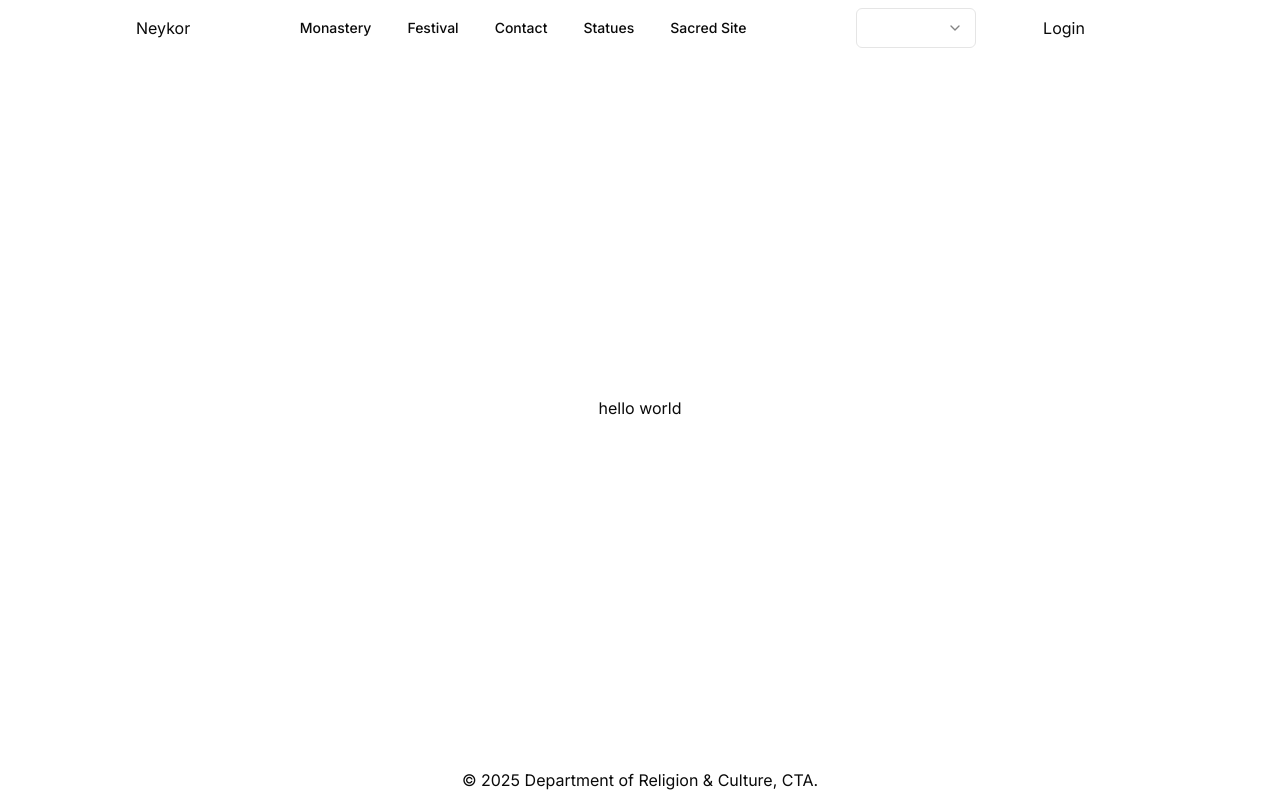
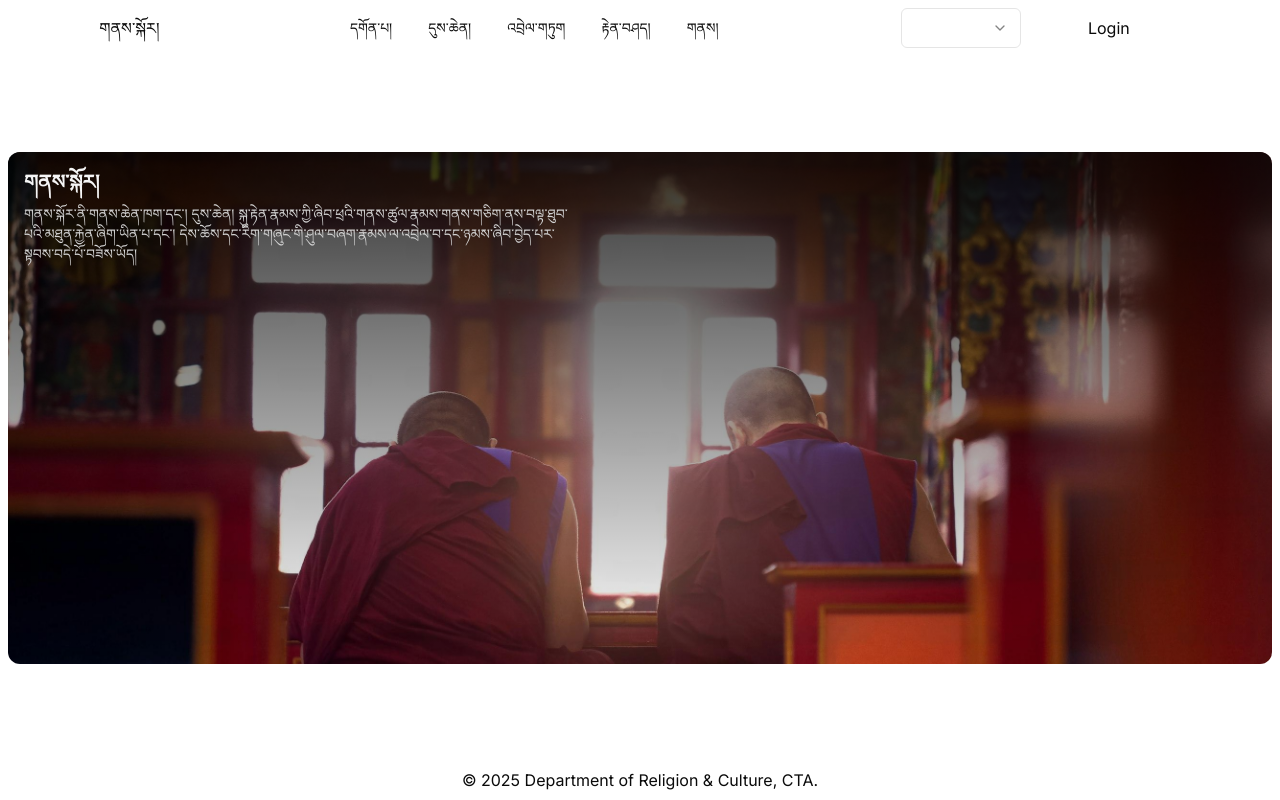
Before and after one commit to MonlamAI/NeykorWeb, a Next.js app: page /1 in a window 1280 px wide. Built offline with nearby package versions, Linux system fonts and the light colour scheme; no server answers.

Commit message:
mainpage ui initial

```diff
--- a/messages/bod.json
+++ b/messages/bod.json
@@ -1,6 +1,7 @@
 {
   "index": {
-    "title": "ཏེན་ཏེན་བདེ་ལེགས།"
+    "title": "གནས་སྐོར།",
+    "subtitle": "གནས་སྐོར་ནི་གནས་ཆེན་ཁག་དང་། དུས་ཆེན། སྐུ་རྟེན་རྣམས་ཀྱི་ཞིབ་ཕྲའི་གནས་ཚུལ་རྣམས་གནས་གཅིག་ནས་བལྟ་ཐུབ་པའི་མཐུན་རྐྱེན་ཞིག་ཡིན་པ་དང་། དེས་ཆོས་དང་རིག་གཞུང་གི་ཤུལ་བཞག་རྣམས་ལ་འབྲེལ་བ་དང་ཉམས་ཞིབ་བྱེད་པར་སྟབས་བདེ་པོ་བཟོས་ཡོད།"
   },
   "navbar": {
     "tibetan": "བོད་ཡིག",
--- a/messages/en.json
+++ b/messages/en.json
@@ -1,6 +1,7 @@
 {
   "index": {
-    "title": "hello world"
+    "title": "Welcome to Neykor",
+    "subtitle": "Neykor is a platform designed for one-stop access to detailed information about holy places, festivals, and sacred statues, making it easier to explore and connect with spiritual and cultural heritage."
   },
   "navbar": {
     "tibetan": "Tibetan",
--- a/src/app/LocalComponents/Navbarthings/NavItems.tsx
+++ b/src/app/LocalComponents/Navbarthings/NavItems.tsx
@@ -32,7 +32,12 @@ const NavItems = () => {
         {navlinks.map((link) => (
           <NavigationMenuItem key={link.key}>
             <Link href={`/${localActive}${link.href}`} legacyBehavior passHref>
-              <NavigationMenuLink className={navigationMenuTriggerStyle()}>
+              {/* Added text-xl class to increase font size */}
+              <NavigationMenuLink
+                className={`${navigationMenuTriggerStyle()}  ${
+                  localActive == "bod" && "text-lg"
+                }`}
+              >
                 {t(link.key)}
               </NavigationMenuLink>
             </Link>
--- a/src/app/LocalComponents/Navbarthings/Navbar.tsx
+++ b/src/app/LocalComponents/Navbarthings/Navbar.tsx
@@ -3,16 +3,19 @@ import { LocaleSelector } from "../LocaleSelector";
 import { useLocale, useTranslations } from "next-intl";
 import UserProfile from "../UserProfile";
 import NavItems from "./NavItems";
+import Link from "next/link";
 
 const Navbar = () => {
   const t = useTranslations("navbar");
   const activelocale = useLocale();
 
   return (
-    <div className="flex items-center w-full justify-between">
-      <p className={`${activelocale == "bod" && "font-tsumachu mt-2"}`}>
-        {t("name")}
-      </p>
+    <div className="flex items-center w-full justify-around">
+      <Link href="/">
+        <p className={`${activelocale == "bod" && "font-tsumachu "} p-2`}>
+          {t("name")}
+        </p>
+      </Link>
 
       <div className="flex items-center space-x-4">
         <NavItems />
--- a/src/app/[locale]/layout.tsx
+++ b/src/app/[locale]/layout.tsx
@@ -7,22 +7,18 @@ import Footer from "../LocalComponents/Footer";
 import AuthProvider from "../Providers/AuthProvider";
 import { NextIntlClientProvider } from "next-intl";
 const inter = Inter({ subsets: ["latin"] });
-
 const monlamTb = localFont({
   src: "../fonts/MonlamTBslim.ttf",
   variable: "--font-monlam",
 });
-
 const monlamuchen = localFont({
   src: "../fonts/MonlamUniOuChan.ttf",
   variable: "--font-monlamuchen",
 });
-
 const monlam22 = localFont({
   src: "../fonts/MonlamTB2022.ttf",
   variable: "--font-monlam22",
 });
-
 const tsumachu = localFont({
   src: "../fonts/Tsumachu.woff2",
   variable: "--font-tsumachu",
@@ -52,15 +48,14 @@ export default async function RootLayout({
   };
 }>) {
   const messages = await getMessages(locale);
-
   return (
     <html lang={locale}>
       <body
-        className={`${inter.className} ${monlamuchen.variable} ${monlam22.variable} ${tsumachu.variable} ${monlamTb.variable} antialiased`}
+        className={`${inter.className} ${monlamuchen.variable} ${monlam22.variable} ${tsumachu.variable} ${monlamTb.variable} antialiased `}
       >
         <NextIntlClientProvider locale={locale} messages={messages}>
           <AuthProvider>
-            <div className="items-center max-w-5xl mx-auto flex flex-col justify-between min-h-screen p-2">
+            <div className="items-center  max-screen mx-auto flex flex-col justify-between min-h-screen p-2  ">
               <Navbar />
               {children}
               <Footer />
--- a/src/app/[locale]/page.tsx
+++ b/src/app/[locale]/page.tsx
@@ -1,6 +1,30 @@
-import { useTranslations } from "next-intl";
+import { useLocale, useTranslations } from "next-intl";
 
 export default function Home() {
   const t = useTranslations("index");
-  return <div className=" ">{t("title")}</div>;
+  const activelocale = useLocale();
+
+  return (
+    <div className="relative flex-col flex p-2 rounded-xl h-[32rem] w-full  bg-fixed bg-cover bg-center bg-[url('../../public/background.jpg')]">
+      <div className="absolute inset-0 bg-gradient-to-b from-black/80 to-black/0 rounded-xl" />
+      <div className="relative z-10">
+        <p
+          className={`text-neutral-100 p-2 ${
+            activelocale == "bod"
+              ? "font-tsumachu text-4xl "
+              : "font-bold text-xl  uppercase"
+          }`}
+        >
+          {t("title")}
+        </p>
+        <p
+          className={`text-neutral-300 max-w-xl ${
+            activelocale == "bod" ? "font-monlamuchen text-lg" : " text-sm px-2"
+          }`}
+        >
+          {t("subtitle")}
+        </p>
+      </div>
+    </div>
+  );
 }
--- a/src/app/page.tsx
+++ b/src/app/page.tsx
@@ -1,5 +1,5 @@
 import { redirect } from "next/navigation";
 
 export default function RootPage() {
-  redirect("/en");
+  redirect("/bod");
 }
--- a/src/i18n/routing.ts
+++ b/src/i18n/routing.ts
@@ -6,7 +6,7 @@ export const routing = defineRouting({
   locales: ["en", "bod"],
 
   // Used when no locale matches
-  defaultLocale: "en",
+  defaultLocale: "bod",
 });
 
 // Lightweight wrappers around Next.js' navigation APIs
--- a/src/middleware.ts
+++ b/src/middleware.ts
@@ -6,7 +6,7 @@ export default createMiddleware({
   locales: ["en", "bod"],
 
   // Default locale
-  defaultLocale: "en",
+  defaultLocale: "bod",
 });
 
 export const config = {
```
Also changed, not shown: src/public/background.jpg (added).
